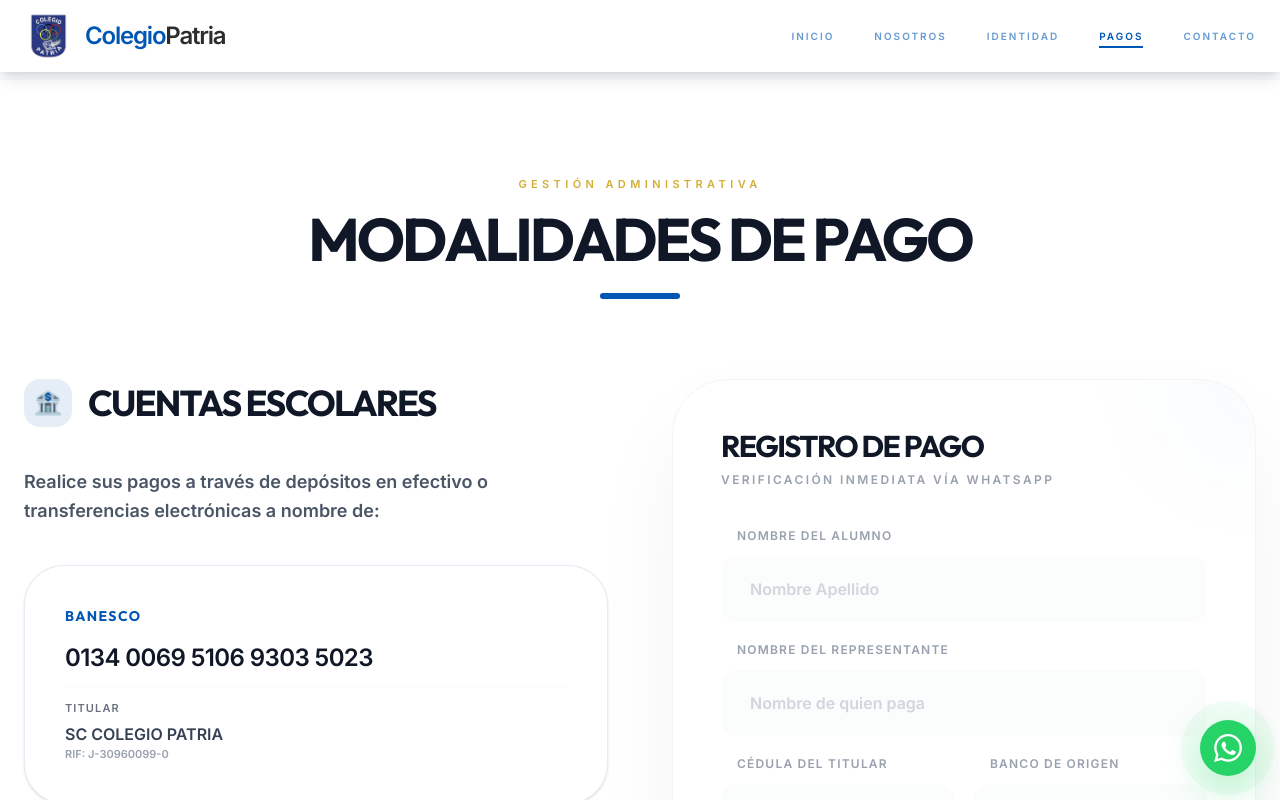
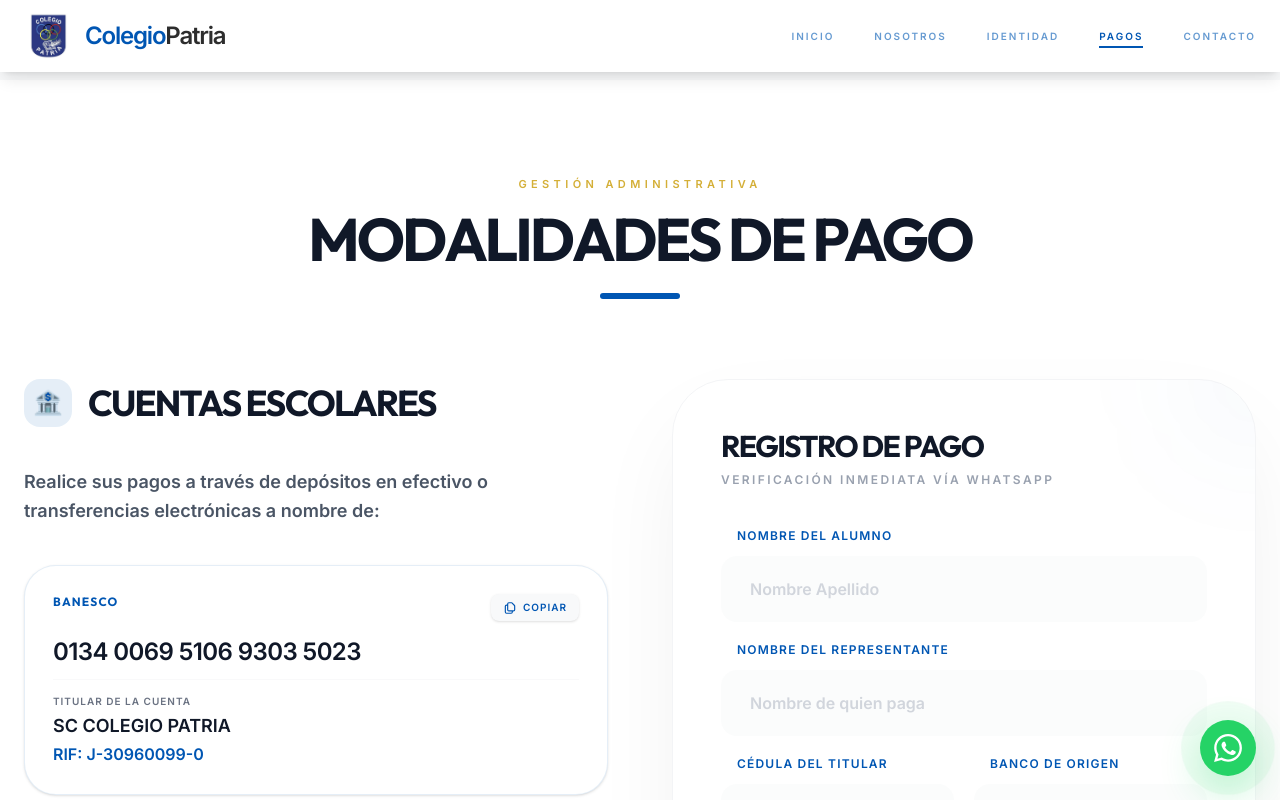
Before and after one commit to Sneider22/colegio_patria, a React (Vite) app: page / in a window 1280 px wide. Both pictures are taken after a click on the button "PAGOS". Shown: the top 800 px of the page. Built offline with nearby package versions, Linux system fonts and the light colour scheme.

Commit message:
Add files via upload

```diff
--- a/src/components/Payments.jsx
+++ b/src/components/Payments.jsx
@@ -61,10 +61,10 @@ const Payments = () => {
             `*Cédula:* ${formData.idNumber}\n` +
             `*Banco Origen:* ${formData.originBank}\n` +
             `*Referencia:* ${formData.reference}\n\n` +
-            `_Adjunto comprobante de pago._`;
+            `⚠️ _Por favor, adjunte el comprobante seleccionado al abrir el chat._`;
 
         const encodedMessage = encodeURIComponent(message);
-        const phoneNumber = "584121772899"; // Número del colegio
+        const phoneNumber = "584143131665"; // Nuevo número para pagos
 
         // WhatsApp API url
         const whatsappUrl = `https://wa.me/${phoneNumber}?text=${encodedMessage}`;
@@ -72,28 +72,75 @@ const Payments = () => {
         setTimeout(() => {
             setStatus('success');
             window.open(whatsappUrl, '_blank');
+
+            // Limpiar formulario para seguridad y limpieza
+            setFormData({
+                studentName: '',
+                representativeName: '',
+                idNumber: '',
+                originBank: '',
+                reference: ''
+            });
+            setFile(null);
+
             // Reset status after a while
             setTimeout(() => setStatus('idle'), 3000);
         }, 1000);
     };
 
-    const BankAccount = ({ bank, details, holder, rif }) => (
-        <div className="bg-white p-8 md:p-10 rounded-[2.5rem] border border-primary/10 shadow-sm hover:shadow-xl transition-all duration-500 hover:-translate-y-1">
-            <h4 className="text-primary font-black uppercase tracking-widest text-sm mb-4">{bank}</h4>
-            <div className="space-y-3">
-                <p className="text-gray-900 font-black text-lg md:text-2xl selection:bg-primary selection:text-white break-all tracking-tight">{details}</p>
-                <div className="pt-4 border-t border-gray-50">
-                    <p className="text-gray-500 text-[11px] uppercase font-black tracking-widest leading-none mb-2">Titular</p>
-                    <p className="text-gray-700 text-sm md:text-base font-bold">{holder}</p>
-                    <p className="text-gray-400 text-[11px] font-black">{rif}</p>
+    const BankAccount = ({ bank, details, holder, rif }) => {
+        const [copied, setCopied] = useState(false);
+
+        const handleCopy = () => {
+            const textToCopy = `BANCO: ${bank}\nCUENTA: ${details}\nTITULAR: ${holder}\nDOC: ${rif}`;
+            navigator.clipboard.writeText(textToCopy);
+            setCopied(true);
+            setTimeout(() => setCopied(false), 2000);
+        };
+
+        return (
+            <div className="bg-white p-8 md:p-7 rounded-[2rem] border border-primary/10 shadow-sm hover:shadow-xl transition-all duration-500 hover:-translate-y-1 relative group/card">
+                <div className="flex justify-between items-start mb-4">
+                    <h4 className="text-primary font-black uppercase tracking-widest text-[10px] md:text-xs">{bank}</h4>
+                    <button
+                        onClick={handleCopy}
+                        className={`px-3 py-1.5 rounded-lg transition-all duration-300 flex items-center gap-1.5 font-black uppercase text-[9px] md:text-[10px] tracking-widest ${copied ? 'bg-green-500 text-white shadow-lg shadow-green-200 scale-105' : 'bg-secondary text-primary hover:bg-primary hover:text-white shadow-sm'}`}
+                    >
+                        {copied ? (
+                            <>✓ Copiado</>
+                        ) : (
+                            <>
+                                <svg xmlns="http://www.w3.org/2000/svg" className="h-3.5 w-3.5" fill="none" viewBox="0 0 24 24" stroke="currentColor">
+                                    <path strokeLinecap="round" strokeLinejoin="round" strokeWidth={2} d="M8 7v8a2 2 0 002 2h6M8 7V5a2 2 0 012-2h4.586a1 1 0 01.707.293l4.414 4.414a1 1 0 01.293.707V15a2 2 0 01-2 2h-2M8 7H6a2 2 0 00-2 2v10a2 2 0 002 2h8a2 2 0 002-2v-2" />
+                                </svg>
+                                Copiar
+                            </>
+                        )}
+                    </button>
+                </div>
+                <div className="space-y-3">
+                    <p className="text-gray-900 font-black text-xl md:text-2xl selection:bg-primary selection:text-white break-all tracking-tight leading-tight">{details}</p>
+                    <div className="pt-4 border-t border-gray-100/50">
+                        <p className="text-gray-500 text-[10px] uppercase font-black tracking-widest leading-none mb-1.5">Titular de la Cuenta</p>
+                        <p className="text-gray-900 text-base md:text-lg font-bold mb-0.5">{holder}</p>
+                        <p className="text-primary text-sm md:text-base font-black">{rif}</p>
+                    </div>
                 </div>
             </div>
-        </div>
-    );
+        );
+    };
+
+    const [isDropdownOpen, setIsDropdownOpen] = useState(false);
+
+    const handleSelectBank = (bank) => {
+        setFormData(prev => ({ ...prev, originBank: bank }));
+        setIsDropdownOpen(false);
+    };
 
     return (
         <section id="pagos" className="py-24 bg-white animate-fade-in relative overflow-hidden">
             <div className="container mx-auto px-6 relative z-10">
+                {/* ... (anterior code remains same until return) */}
                 <div className="text-center mb-16 md:mb-20">
                     <span className="text-gold font-black tracking-[0.4em] uppercase text-[11px] mb-4 block">Gestión Administrativa</span>
                     <h2 className="text-4xl md:text-6xl font-black text-gray-900 tracking-tighter uppercase mb-6">Modalidades de Pago</h2>
@@ -111,7 +158,7 @@ const Payments = () => {
                             <p className="text-gray-600 font-bold text-base md:text-lg mb-10 leading-relaxed">
                                 Realice sus pagos a través de depósitos en efectivo o transferencias electrónicas a nombre de:
                             </p>
-                            <div className="grid gap-6">
+                            <div className="grid md:grid-cols-1 gap-4 md:gap-4">
                                 <BankAccount
                                     bank="BANESCO"
                                     details="0134 0069 5106 9303 5023"
@@ -133,12 +180,12 @@ const Payments = () => {
                             </div>
                         </div>
 
-                        <div className="bg-secondary/30 p-10 md:p-14 rounded-[4rem] border border-primary/5">
-                            <div className="flex items-center gap-4 mb-8">
+                        <div>
+                            <div className="flex items-center gap-4 mb-10">
                                 <div className="w-12 h-12 bg-gold/10 rounded-2xl flex items-center justify-center text-gold text-2xl">🎨</div>
-                                <h3 className="text-2xl md:text-3xl font-black text-gray-900 tracking-tighter uppercase">Uniformes y Tareas</h3>
+                                <h3 className="text-3xl md:text-4xl font-black text-gray-900 tracking-tighter uppercase">Uniformes y Tareas</h3>
                             </div>
-                            <div className="grid gap-6 mb-8">
+                            <div className="grid md:grid-cols-1 gap-4 md:gap-4">
                                 <BankAccount
                                     bank="BANCO DE VENEZUELA"
                                     details="0102 0278 7100 0101 5447"
@@ -146,11 +193,11 @@ const Payments = () => {
                                     rif="CI: 10.111.260"
                                 />
                             </div>
-                            <div className="space-y-4 text-xs md:text-sm font-bold uppercase tracking-widest text-gray-500">
+                            <div className="mt-8 space-y-4 text-xs md:text-sm font-bold uppercase tracking-widest text-gray-500 text-center flex flex-col items-center">
                                 <p>📧 <span className="text-primary tracking-normal">sccolegiopatria@gmail.com</span> (Uniformes)</p>
                                 <p>📧 <span className="text-primary tracking-normal">pagoscolegiopatria@gmail.com</span> (Tareas)</p>
                             </div>
-                            <p className="mt-8 text-[11px] md:text-xs font-black text-gold uppercase tracking-[0.2em] leading-relaxed italic">
+                            <p className="mt-8 text-[11px] md:text-xs font-black text-gold uppercase tracking-[0.2em] leading-relaxed italic text-center">
                                 * Se agradece realizar los pagos por separado.
                             </p>
                         </div>
@@ -167,7 +214,7 @@ const Payments = () => {
                             <form onSubmit={handleSubmit} className="space-y-7">
                                 <div className="space-y-5">
                                     <div className="group">
-                                        <label className="block text-xs font-black uppercase tracking-widest text-gray-400 mb-3 ml-4">Nombre del Alumno</label>
+                                        <label className="block text-xs font-black uppercase tracking-widest text-primary mb-3 ml-4">Nombre del Alumno</label>
                                         <input
                                             required
                                             type="text"
@@ -180,7 +227,7 @@ const Payments = () => {
                                     </div>
 
                                     <div className="group">
-                                        <label className="block text-xs font-black uppercase tracking-widest text-gray-400 mb-3 ml-4">Nombre del Representante</label>
+                                        <label className="block text-xs font-black uppercase tracking-widest text-primary mb-3 ml-4">Nombre del Representante</label>
                                         <input
                                             required
                                             type="text"
@@ -194,7 +241,7 @@ const Payments = () => {
 
                                     <div className="grid md:grid-cols-2 gap-5">
                                         <div className="group">
-                                            <label className="block text-xs font-black uppercase tracking-widest text-gray-400 mb-3 ml-4">Cédula del Titular</label>
+                                            <label className="block text-xs font-black uppercase tracking-widest text-primary mb-3 ml-4">Cédula del Titular</label>
                                             <input
                                                 required
                                                 type="text"
@@ -205,25 +252,52 @@ const Payments = () => {
                                                 className="w-full px-7 py-5 rounded-2xl bg-secondary/50 border border-transparent focus:border-primary focus:bg-white transition-all outline-none font-bold text-gray-800 placeholder:text-gray-300 text-base"
                                             />
                                         </div>
-                                        <div className="group">
-                                            <label className="block text-xs font-black uppercase tracking-widest text-gray-400 mb-3 ml-4">Banco de Origen</label>
-                                            <select
-                                                required
-                                                name="originBank"
-                                                value={formData.originBank}
-                                                onChange={handleInputChange}
-                                                className="w-full px-7 py-5 rounded-2xl bg-secondary/50 border border-transparent focus:border-primary focus:bg-white transition-all outline-none font-bold text-gray-800 appearance-none cursor-pointer text-base"
+                                        <div className="group relative">
+                                            <label className="block text-xs font-black uppercase tracking-widest text-primary mb-3 ml-4">Banco de Origen</label>
+                                            <div
+                                                className={`w-full px-7 py-5 rounded-2xl bg-secondary/50 border transition-all cursor-pointer flex items-center justify-between font-bold text-gray-800 text-base ${isDropdownOpen ? 'border-primary bg-white' : 'border-transparent hover:bg-secondary/70'}`}
+                                                onClick={() => setIsDropdownOpen(!isDropdownOpen)}
                                             >
-                                                <option value="" disabled>Seleccione Banco</option>
-                                                {banks.map(bank => (
-                                                    <option key={bank} value={bank}>{bank}</option>
-                                                ))}
-                                            </select>
+                                                <span className={formData.originBank ? 'text-gray-800' : 'text-gray-300'}>
+                                                    {formData.originBank || 'Seleccione Banco'}
+                                                </span>
+                                                <svg
+                                                    xmlns="http://www.w3.org/2000/svg"
+                                                    className={`h-5 w-5 text-primary/40 transition-transform duration-300 ${isDropdownOpen ? 'rotate-180' : ''}`}
+                                                    viewBox="0 0 20 20"
+                                                    fill="currentColor"
+                                                >
+                                                    <path fillRule="evenodd" d="M5.293 7.293a1 1 0 011.414 0L10 10.586l3.293-3.293a1 1 0 111.414 1.414l-4 4a1 1 0 01-1.414 0l-4-4a1 1 0 010-1.414z" clipRule="evenodd" />
+                                                </svg>
+                                            </div>
+
+                                            {isDropdownOpen && (
+                                                <>
+                                                    {/* Backdrop to close when clicking outside */}
+                                                    <div
+                                                        className="fixed inset-0 z-40"
+                                                        onClick={() => setIsDropdownOpen(false)}
+                                                    ></div>
+
+                                                    {/* Dropdown List */}
+                                                    <div className="absolute left-0 right-0 top-full mt-2 bg-white rounded-2xl shadow-2xl border border-gray-100 py-3 z-50 animate-slide-up">
+                                                        {banks.map((bank) => (
+                                                            <div
+                                                                key={bank}
+                                                                className={`px-7 py-3 cursor-pointer font-bold transition-all text-sm md:text-base ${formData.originBank === bank ? 'text-primary bg-primary/5' : 'text-gray-600 hover:bg-secondary/50 hover:text-primary'}`}
+                                                                onClick={() => handleSelectBank(bank)}
+                                                            >
+                                                                {bank}
+                                                            </div>
+                                                        ))}
+                                                    </div>
+                                                </>
+                                            )}
                                         </div>
                                     </div>
 
                                     <div className="group">
-                                        <label className="block text-xs font-black uppercase tracking-widest text-gray-400 mb-3 ml-4">Número de Referencia</label>
+                                        <label className="block text-xs font-black uppercase tracking-widest text-primary mb-3 ml-4">Número de Referencia</label>
                                         <input
                                             required
                                             type="text"
@@ -236,7 +310,7 @@ const Payments = () => {
                                     </div>
 
                                     <div className="group">
-                                        <label className="block text-xs font-black uppercase tracking-widest text-gray-400 mb-3 ml-4">Comprobante de Pago</label>
+                                        <label className="block text-xs font-black uppercase tracking-widest text-primary mb-3 ml-4">Comprobante de Pago</label>
                                         <div
                                             onDragOver={onDragOver}
                                             onDragLeave={onDragLeave}
@@ -270,7 +344,6 @@ const Payments = () => {
                                 >
                                     <span className={`relative z-10 flex items-center justify-center gap-3 transition-all duration-500 ${status === 'loading' ? 'opacity-0' : 'opacity-100'}`}>
                                         {status === 'success' ? '✓ Enviado con Éxito' : 'Enviar Registro'}
-                                        <span className="text-lg">⚡</span>
                                     </span>
                                     {status === 'loading' && (
                                         <div className="absolute inset-0 flex items-center justify-center">
```
